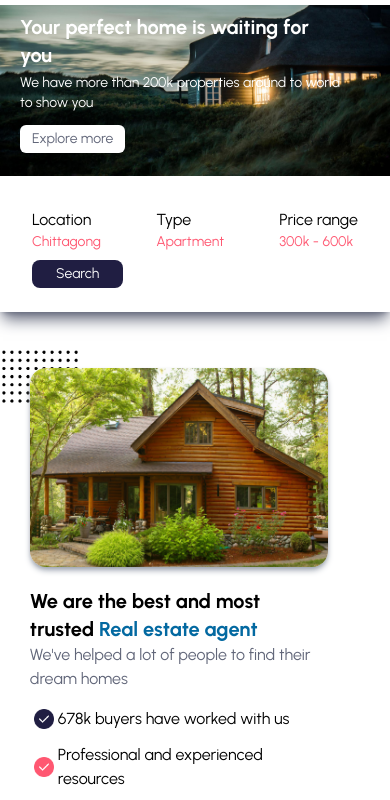
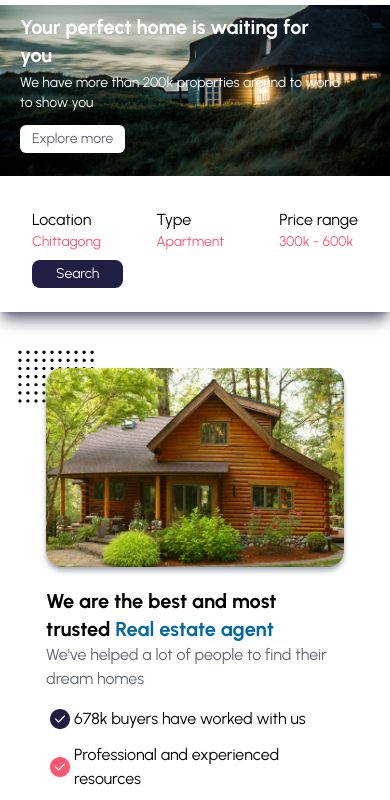
Before and after one commit to nktushar/Real-Estate-Landing-Page, a website: page index.html in a window 390 px wide. Shown: the part 43-843 px from the top of the page. Drawn offline with Linux system fonts and the light colour scheme.

Commit message:
Update index.html

```diff
--- a/index.html
+++ b/index.html
@@ -140,7 +140,7 @@
 
 <!-- About Section -->
     <div class="dark:bg-slate-900">
-      <div class="container w-11/12 py-14 sm:flex sm:justify-between sm:gap-8 sm:mx-10 sm:py-32">
+      <div class="container w-11/12 mx-auto py-14 sm:flex sm:justify-between sm:gap-8 sm:mx-10 sm:py-32">
         <!-- left -->
         <div class="relative sm:w-1/2">
           <img class="w-20 absolute -top-5 left-0 -z-10 sm:-ml-10" src="./images/dots.png" alt="" />
```
